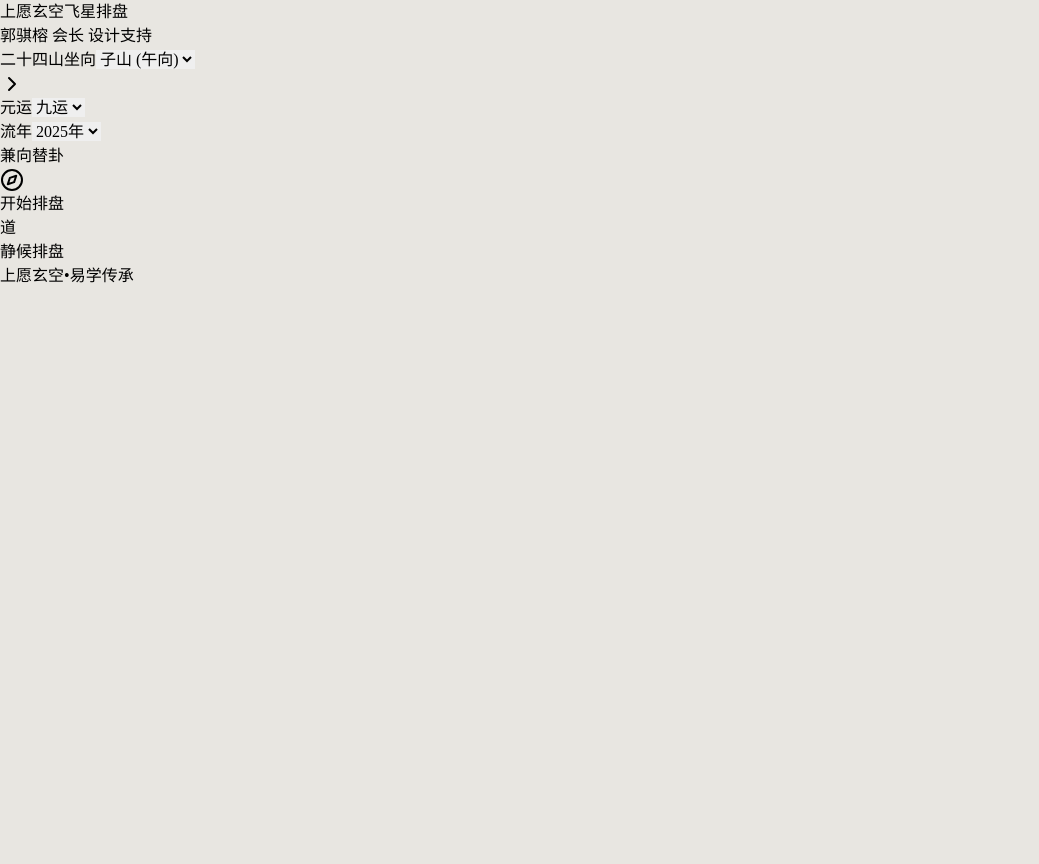
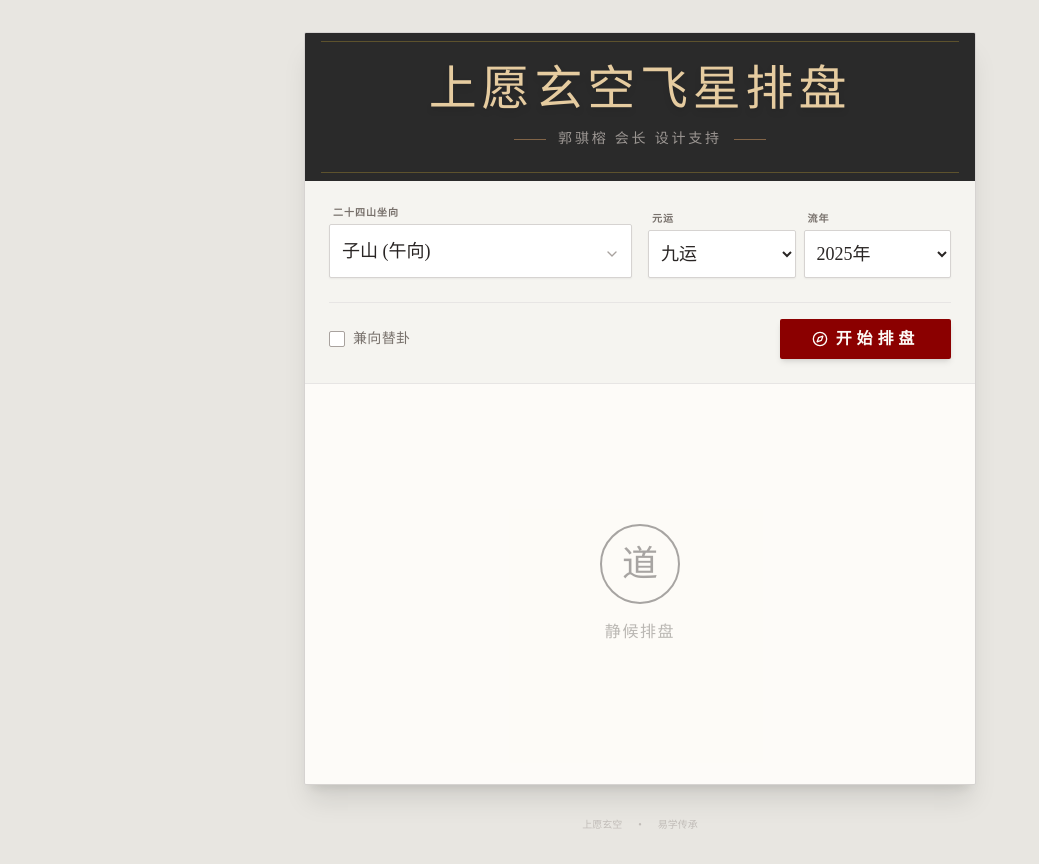
Before and after one commit to guole901-droid/fengshuipanpan, a React (Vite) app: page / in a window 1280 px wide. Shown: the whole page, without its empty margins (0-1039 px from the left). Before the commit the page ends 800 px from the top, so only its background shows below. Built offline with nearby package versions, Linux system fonts and the light colour scheme; a web font is replaced by a local one.

Commit message:
Update tailwind.config.js

```diff
--- a/tailwind.config.js
+++ b/tailwind.config.js
@@ -1,9 +1,9 @@
 /** @type {import('tailwindcss').Config} */
-
 export default {
   content: [
     "./index.html",
-    "./src/**/*.{js,ts,jsx,tsx}",
+    // 下面这一行是关键！告诉它扫描当前目录下的所有 jsx 文件
+    "./*.{js,ts,jsx,tsx}",
   ],
   theme: {
     extend: {},
```
